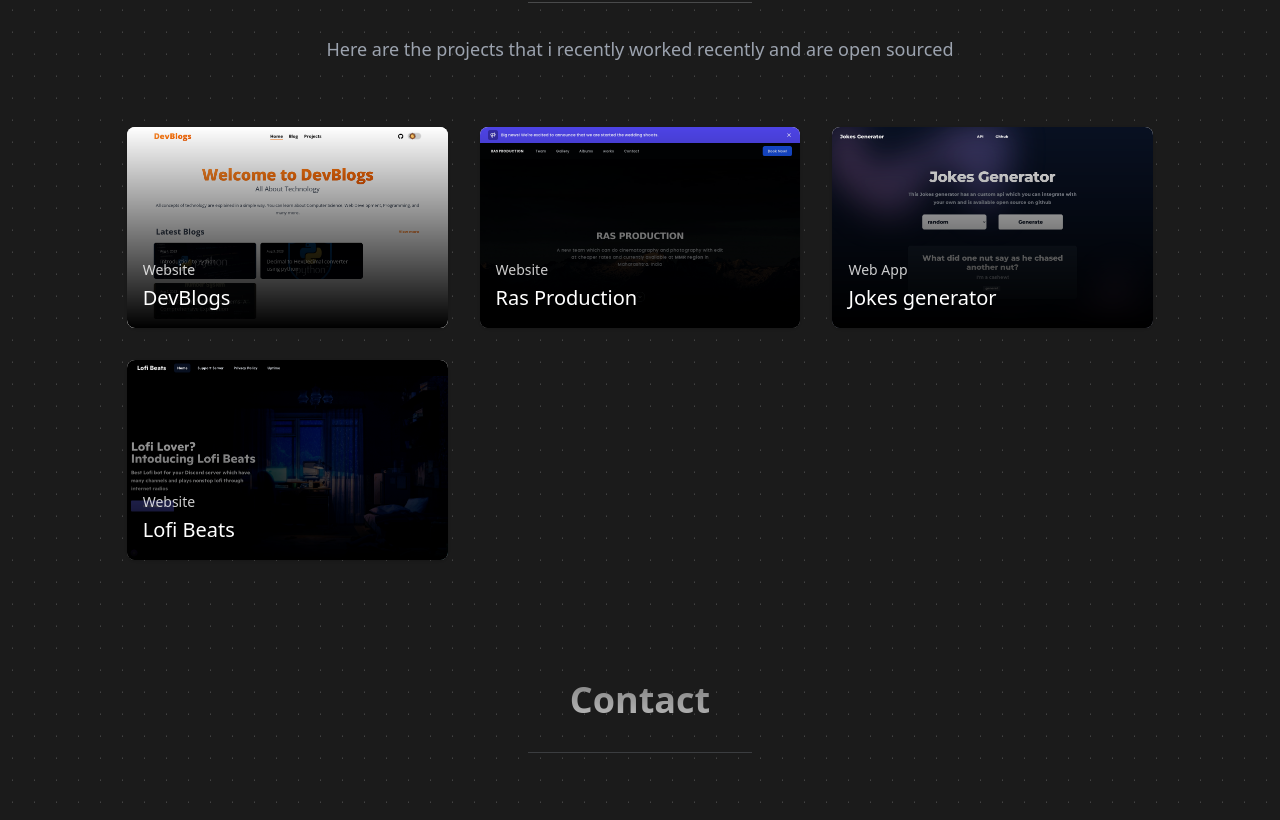
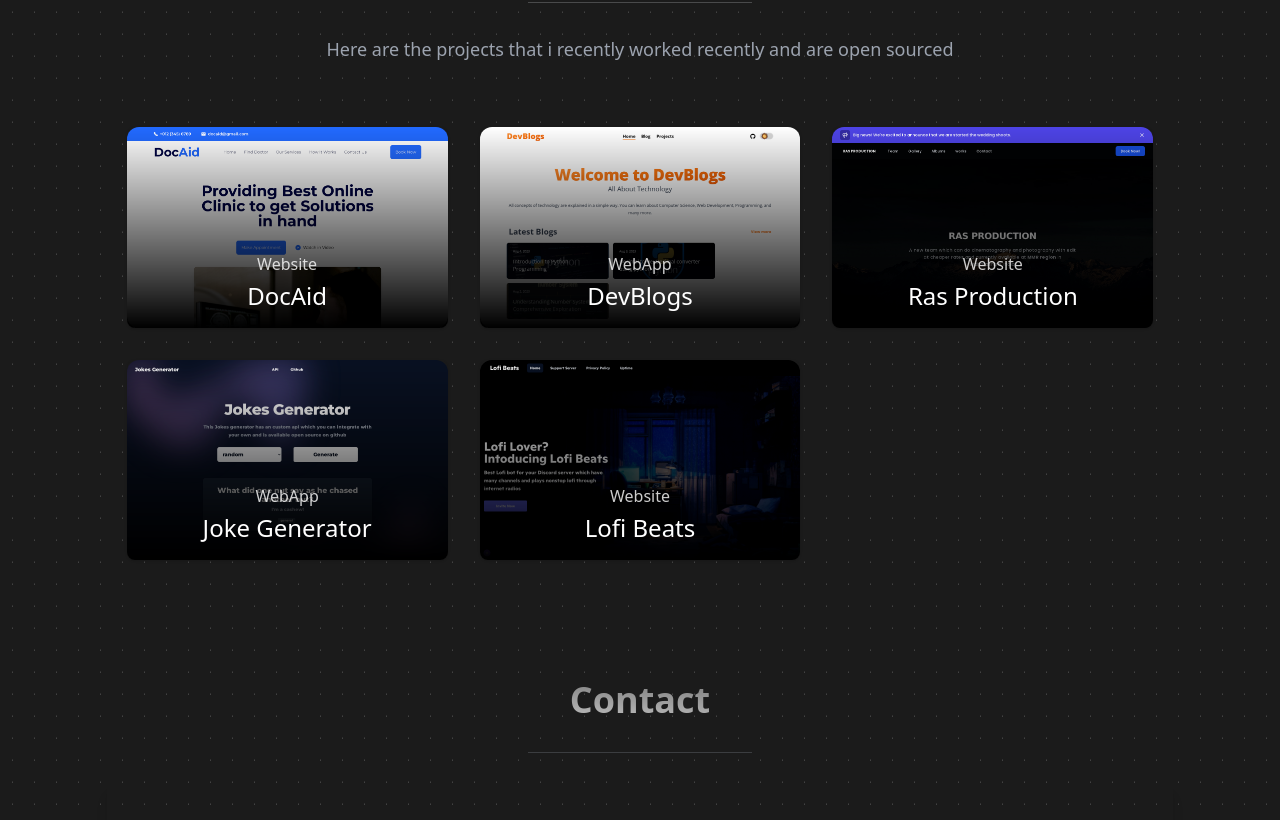
Before and after one commit to DevRohit06/Portfolio-website, a React (Vite) app: page / in a window 1280 px wide. Shown: the part 1940-2760 px from the top of the page. Built offline with nearby package versions, Linux system fonts and the light colour scheme.

Commit message:
optimized project section

```diff
--- /dev/null
+++ b/src/assets/projects.jsx
@@ -0,0 +1,57 @@
+import ras from "./images/ras.png";
+import joke from "./images/joke.png";
+import lofi from "./images/lofi.png";
+import blog from "./images/blog.png";
+import docAid from "./images/docAid.png";
+const data = [
+    {
+        name: "DocAid",
+        type: "Website",
+        url: "https://doc-aid.vercel.app/",
+        image: docAid,
+        slug: "docaid",
+        description: "Website template for Health related businesses",
+        tech: ['HTML', 'Javascript', 'CSS', 'Tailwind css', 'ReactJS']
+    },
+    {
+        name: "DevBlogs",
+        type: "WebApp",
+        url: "https://www.devblogs.xyz/",
+        image: blog,
+        slug: "devblogs",
+        description: "This is a Blogging website made for technology lovers.",
+        tech: ['HTML', 'Javascript', 'Css', 'Tailwind css', 'Astro', 'Markdown']
+    },
+    {
+        name: "Ras Production",
+        type: "Website",
+        url: "https://rasproduction.vercel.app/",
+        image: ras,
+        slug: "ras",
+        description: "This is an Portfolio website for videography businesses made using HTML, Javascript, Css and Tailwind css it practices modern ui with dark theme ",
+        tech: ['HTML', 'Javascript', 'Css', 'Tailwind css']
+    },
+    {
+        name: "Joke Generator",
+        type: "WebApp",
+        url: "https://jokes-generator-with-api.vercel.app/",
+        image: joke,
+        slug: "joke",
+        description: "The website which generates joke with multi topics such as anime, programming, etc.",
+        tech: ['React', 'Javascript', 'Css', 'Tailwind css', 'express', 'nodejs']
+    },
+
+    {
+        name: "Lofi Beats",
+        type: "Website",
+        url: "https://lofibeats-3oo4q8gbg-lofi.vercel.app/",
+        image: lofi,
+        slug: "lofibeats",
+        description: "Website that was built for Discord music bot named lofi beats built using plain html javascript and tailwind css",
+        tech: ['HTML', 'Javascript', 'Css', 'Tailwind css']
+    },
+]
+
+export function getData(){
+    return data;
+}
--- a/src/assets/script.js
+++ b/src/assets/script.js
@@ -1,4 +1,4 @@
 const cursor = document.querySelector(".cursor");
 document.body.addEventListener("mousemove", ({ clientX, clientY }) => {
-  cursor.style.transform = `translate(${clientX}px, ${clientY}px)`;
+  cursor.style.transform = `translate(${clientX+10}px, ${clientY + 10}px)`;
 });
--- a/src/components/contact.jsx
+++ b/src/components/contact.jsx
@@ -35,7 +35,7 @@ axios.post('https://formsubmit.co/ajax/technicalrohit06@gmail.com', {
 
       </div>
       <div
-        className="max-w-screen-xl mt-24 px-8 grid gap-8 grid-cols-1 md:grid-cols-2 md:px-12 lg:px-16 xl:px-32 py-16 mx-auto bg-transparent text-gray-400 rounded-lg shadow-lg">
+        className="max-w-screen-xl px-8 grid gap-8 grid-cols-1 md:grid-cols-2 md:px-12 lg:px-16 xl:px-32 py-8 mx-auto bg-transparent text-gray-400 rounded-lg shadow-lg">
         <div className="flex flex-col justify-between">
           <div>
             <h2 className="text-4xl lg:text-5xl font-bold leading-tight">Lets talk about everything!</h2>
--- a/src/components/project.jsx
+++ b/src/components/project.jsx
@@ -1,7 +1,5 @@
-import ras from "../assets/images/ras.png";
-import joke from "../assets/images/joke.png";
-import lofi from "../assets/images/lofi.png";
-import blog from "../assets/images/blog.png";
+import { getData } from "../assets/projects";
+const data = getData();
 export default function Project() {
   return (
     <>
@@ -11,13 +9,22 @@ export default function Project() {
             Projects
           </h1>
           <hr className="w-56 mx-auto my-8 opacity-25 border-gray-300" />
-          <p className="text-gray-400 font-medium text-lg text-center mb-16">Here are the projects that i recently worked recently and are open sourced</p>
+          <p className="text-gray-400 font-medium text-lg text-center mb-16">
+            Here are the projects that i recently worked recently and are open
+            sourced
+          </p>
           <div className="max-w-screen grid grid-cols-1 gap-8 md:grid md:grid-cols-2 lg:grid lg:grid-cols-2 xl:grid xl:grid-cols-3 ">
-          <a  href='/blog' className="relative mx-auto max-w-md overflow-hidden rounded-lg bg-white shadow">
-              <div >
+            {data &&
+              data.map((item, index) => {
+                return (
+                    <a key={index}
+                      href={`/projects/${item.slug}`}
+                      className="relative mx-auto max-w-md overflow-hidden rounded-lg shadow"
+                    >
+                      <div>
                         <img
-                  src={blog}
-                  className=" object-cover"
+                          src={item.image}
+                          className=" object-cover bg-cover w-full h-full rounded-xl"
                           width={1280}
                           height={800}
                           alt=""
@@ -25,72 +32,16 @@ export default function Project() {
                       </div>
                       <div className="absolute inset-0 z-10 bg-gradient-to-t from-black"></div>
                       <div className="absolute inset-x-0 bottom-0 z-20 p-4">
-                <p className="mb-1 text-sm text-white text-opacity-80">
-                  Website
+                        <p className="mb-1  text-white text-center text-opacity-80">
+                          {item.type}
                         </p>
-                <h3 className="text-xl font-medium text-white">
-                  DevBlogs
+                        <h3 className="text-2xl text-center font-medium text-white">
+                          {item.name}
                         </h3>
-
                       </div>
                     </a>
-            <a  href='/ras' className="relative mx-auto max-w-md overflow-hidden rounded-lg bg-white shadow">
-              <div >
-                <img
-                  src={ras}
-                  className="w-full object-cover"
-                  alt=""
-                />
-              </div>
-              <div className="absolute inset-0 z-10 bg-gradient-to-t from-black"></div>
-              <div className="absolute inset-x-0 bottom-0 z-20 p-4">
-                <p className="mb-1 text-sm text-white text-opacity-80">
-                  Website
-                </p>
-                <h3 className="text-xl font-medium text-white">
-                  Ras Production
-                </h3>
-
-              </div>
-            </a>
-            <a href="/joke-generator" className="relative mx-auto max-w-md overflow-hidden rounded-lg bg-white shadow">
-              <div>
-                <img
-                  src={joke}
-                  className="w-full object-cover"
-                  alt=""
-                />
-              </div>
-              <div className="absolute inset-0 z-10 bg-gradient-to-t from-black"></div>
-              <div className="absolute inset-x-0 bottom-0 z-20 p-4">
-                <p className="mb-1 text-sm text-white text-opacity-80">
-                  Web App
-                </p>
-                <h3 className="text-xl font-medium text-white">
-                  Jokes generator
-                </h3>
-
-              </div>
-            </a>
-            <a href="/lofibeats" className="relative mx-auto max-w-md overflow-hidden rounded-lg bg-white shadow">
-              <div>
-                <img
-                  src={lofi}
-                  className="w-full object-cover"
-                  alt=""
-                />
-              </div>
-              <div className="absolute inset-0 z-10 bg-gradient-to-t from-black"></div>
-              <div className="absolute inset-x-0 bottom-0 z-20 p-4">
-                <p className="mb-1 text-sm text-white text-opacity-80">
-                  Website
-                </p>
-                <h3 className="text-xl font-medium text-white">
-                  Lofi Beats
-                </h3>
-
-              </div>
-            </a>
+                );
+              })}
           </div>
         </div>
       </section>
--- a/src/main.jsx
+++ b/src/main.jsx
@@ -3,20 +3,15 @@ import ReactDOM from 'react-dom/client'
 import App from './App.jsx'
 import './index.css'
 import { BrowserRouter } from 'react-router-dom'
-import Ras from './pages/ras'
 import { Routes, Route } from 'react-router-dom'
-import Joke from './pages/joke-generator.jsx'
-import LofiBeats from './pages/lofi-beats.jsx'
-import Blog from './pages/blog.jsx'
+import Home from './pages/home.jsx'
+
 ReactDOM.createRoot(document.getElementById('root')).render(
   <React.StrictMode>
     <BrowserRouter>
       <Routes>
         <Route path='/' element={ <App />} ></Route>
-        <Route path='/joke-generator' element={<Joke/>}></Route>
-        <Route path='/lofibeats' element={<LofiBeats/>}></Route>
-        <Route path='/ras' element={<Ras/>}></Route>
-        <Route path='/blog' element={<Blog/>}></Route>
+        <Route path='/projects/:name' element={<Home/>}></Route>
       </Routes>
     </BrowserRouter>
   </React.StrictMode>,
--- a/src/pages/components/content.jsx
+++ b/src/pages/components/content.jsx
@@ -14,9 +14,10 @@ export default function Content(props){
       <div className="rounded-lg  overflow-hidden">
         <iframe alt="content" className="object-cover object-center w-full" src={props.url} height='550'></iframe>
       </div>
-      <div className="mt-6 flex items-center justify-center">
+      <h1 className="text-2xl text-white  text-center font-bold pt-4">Built using </h1>
+      <div className="mt-6 text-center flex flex-wrap gap-4 items-center justify-center">
         {props.used.map((item, index) => {
-            return <span key={index} className="bg-yellow-100 items-center text-gray-800 text-xs font-medium mr-2 px-2.5 py-0.5 rounded ">{item}</span>
+            return <span key={index} className="bg-yellow-100 items-center text-gray-800  font-medium mr-2 px-3 py-2 rounded ">{item}</span>
         })}
 
       </div>
@@ -42,7 +43,7 @@ export default function Content(props){
     )
 }
 Content.propTypes = {
-    used: PropTypes.object,
+    used: PropTypes.any,
     title: PropTypes.any,
     url: PropTypes.any,
     description: PropTypes.any
--- /dev/null
+++ b/src/pages/home.jsx
@@ -0,0 +1,23 @@
+import { useParams } from "react-router-dom";
+import { getData } from "../assets/projects";
+import Content from "./components/content";
+export default function Home() {
+  const { name } = useParams();
+  const data = getData();
+  const project = data.filter((item) => {
+    if(item.slug == name) return item
+  });
+  console.log(project);
+  return (
+    <>
+      {project[0] && (
+        <Content
+          title={project[0].name}
+          url={project[0].url}
+          description={project[0].description}
+          used={project[0].tech}
+        />
+      )}
+    </>
+  );
+}
```
Also changed, not shown: src/assets/images/docAid.png (added). Lines whose indentation alone changed are shown as unchanged.
